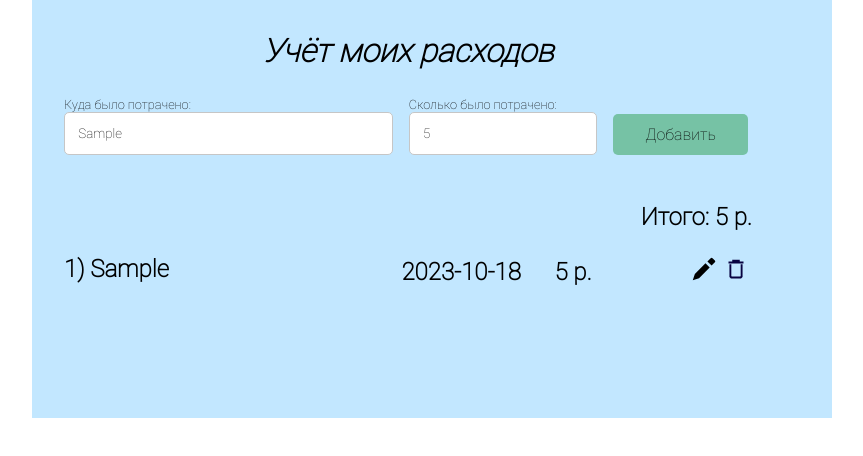
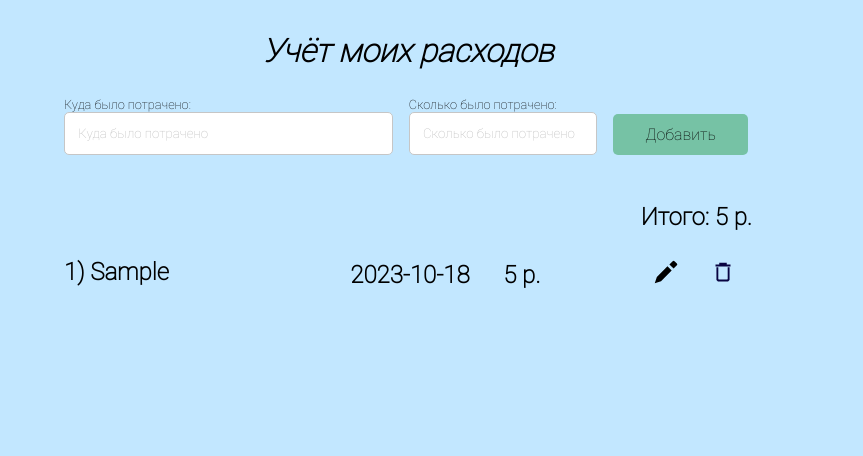
Before and after one commit to VadimShkedov/expenseAccounting-project, a React (Create React App) app: page / in a window 1280 px wide. Both pictures are taken after typing "Sample", "5" into the empty fields and a click on the button "Добавить". Shown: the top 456 px of the page, without its empty margins (208-1071 px from the left). Built offline with nearby package versions, Linux system fonts and the light colour scheme.

Commit message:
refactor: change style code and bugs

```diff
--- a/src/DisplayExpenses/index.jsx
+++ b/src/DisplayExpenses/index.jsx
@@ -1,21 +1,21 @@
-import EditingElement from "../EditingExpense";
+import EditingExpense from "../EditingExpense";
 import ExpenseElement from "../ExpenseElement";
 import "./styles.css";
 
-const DisplayExpenses = ({ list, sum, editExpenseHandler, editingExpense, fieldChange, validation }) =>
+const DisplayExpenses = ({ list, sum, handleEditingExpense, handleDeletingExpense, editingExpense, handleChangeField, validationField }) =>
   <div className="displayExpenses">
     <div className="displayExpenses__sumExpense">Итого: {sum} р.</div>
     <div className="displayExpensesList">
       {
-        list.map((expenseValue) => {
-          const { id } = expenseValue;
+        list.map((expense) => {
+          const { id } = expense;
 
           if (editingExpense?.id === id) {
             return (
-              <EditingElement
+              <EditingExpense
                 expense={editingExpense}
-                validationField={validation}
-                handleFieldChange={fieldChange}
+                validationField={validationField}
+                handleChangeField={handleChangeField}
                 key={id}
               />
             )
@@ -23,8 +23,9 @@ const DisplayExpenses = ({ list, sum, editExpenseHandler, editingExpense, fieldC
 
           return (
             <ExpenseElement
-              expense={expenseValue}
-              handleEditExpense={editExpenseHandler}
+              expense={expense}
+              handleDeletingExpense={handleDeletingExpense}
+              handleEditingExpense={handleEditingExpense}
               key={id}
             />
           )
--- a/src/EditingExpense/index.jsx
+++ b/src/EditingExpense/index.jsx
@@ -1,15 +1,15 @@
 import "./styles.css"
 
-const EditingExpense = ({ expense, validationField, handleFieldChange }) => {
+const EditingExpense = ({ expense, validationField, handleChangeField }) => {
   const { whereSpent, howMuch, date } = expense;
 
   return (
-    <form className="editingExpense">
-      <input type="text" className="editingExpense__expenseName" id="whereSpent" value={whereSpent} onChange={handleFieldChange} />
-      <input type="date" id="date" value={date} onChange={handleFieldChange} />
-      <input type="number" id="howMuch" className="editingExpense__howMuch" value={howMuch} onChange={handleFieldChange} />
-      <input type="button" className="editingExpenseButtons__applyChanges" onClick={validationField} />
-    </form>
+    <div className="editingExpense">
+      <input type="text" className="editingExpense__expenseName" id="whereSpent" value={whereSpent} onChange={handleChangeField} />
+      <input type="date" id="date" value={date} onChange={handleChangeField} />
+      <input type="number" id="howMuch" className="editingExpense__howMuch" value={howMuch} onChange={handleChangeField} />
+      <button className="editingExpense__applyChanges" onClick={validationField}></button>
+    </div>
   )
 }
 
--- a/src/EditingExpense/styles.css
+++ b/src/EditingExpense/styles.css
@@ -17,11 +17,11 @@
   margin-right: 0;
 }
 
-.editingExpenseButtons__applyChanges {
+.editingExpense__applyChanges {
   background-image: url('../svg/check.svg');
 }
 
-.editingExpenseButtons__applyChanges {
+.editingExpense__applyChanges {
   background-repeat: no-repeat;
   background-position: center;
   background-color: initial;
@@ -44,10 +44,4 @@
   .editingExpense input {
     width: 75px;
   }
-
-  .editingExpenseButtons {
-    width: 350px;
-    display: flex;
-    flex-direction: row;
-  }
 }
--- a/src/ExpenseAccounting/index.jsx
+++ b/src/ExpenseAccounting/index.jsx
@@ -3,6 +3,7 @@ import ExpenseForm from "../ExpenseForm";
 import DisplayExpenses from "../DisplayExpenses";
 import numberInputValidation from "../helpers/numberInputValidation";
 import stringInputValidation from "../helpers/stringInputValidation";
+import dateInputValidation from "../helpers/dateInputValidation";
 import "./styles.css";
 
 const ExpenseAccounting = () => {
@@ -16,13 +17,14 @@ const ExpenseAccounting = () => {
   const [editExpense, setEditExpense] = useState({
     whereSpent: "",
     howMuch: "",
-    id: -1,
+    date: "",
+    id: null,
   });
 
-  const handleEditExpenseFieldChange = (event) => {
+  const handleChangeField = (event) => {
     const { value, id } = event.target;
 
-    if (id === 'howMuch') {
+    if (!isNaN(value)) {
       setEditExpense({
         ...editExpense,
         [id]: parseInt(value),
@@ -36,10 +38,10 @@ const ExpenseAccounting = () => {
     })
   }
 
-  const handleExpenseFormFieldChange = (event) => {
+  const handleAddField = (event) => {
     const { value, id } = event.target;
 
-    if (id === 'howMuch') {
+    if (!isNaN(value)) {
       setExpense({
         ...expense,
         [id]: parseInt(value),
@@ -56,16 +58,15 @@ const ExpenseAccounting = () => {
   const addingExpenseValidation = () => {
     const { howMuch, whereSpent } = expense;
 
+    if (stringInputValidation(whereSpent)) {
+      setWarningMessage("Некорректно введённые данные");
+      return;
+    }
+
     if (numberInputValidation(howMuch)) {
       setWarningMessage("Некорректно введённое число, допустимый диапозон от 1 до 100000");
       return;
     }
-
-    if (stringInputValidation(whereSpent)) {
-      setWarningMessage("Некорректно введённые данные");
-      return;
-    }
-    setWarningMessage("");
 
     expensesSum.current += howMuch;
     const dateToISO = new Date().toISOString();
@@ -76,19 +77,29 @@ const ExpenseAccounting = () => {
       date: dateToISO.split('T')[0],
     };
 
+    setExpense({
+      whereSpent: "",
+      howMuch: "",
+    });
+    setWarningMessage("");
     setCurrentExpenseList([...currentExpenseList, modifiedExpense]);
   }
 
   const editingExpenseValidation = () => {
-    const { howMuch, whereSpent, id } = editExpense;
+    const { howMuch, whereSpent, id, date } = editExpense;
+
+    if (stringInputValidation(whereSpent)) {
+      setWarningMessage("Некорректно введённые данные");
+      return;
+    }
+
+    if (dateInputValidation(date)) {
+      setWarningMessage("Некорректно введённая дата");
+      return;
+    }
 
     if (numberInputValidation(howMuch)) {
       setWarningMessage("Некорректно введённое число, допустимый диапозон от 1 до 100000");
-      return;
-    }
-
-    if (stringInputValidation(whereSpent)) {
-      setWarningMessage("Некорректно введённые данные");
       return;
     }
 
@@ -96,32 +107,24 @@ const ExpenseAccounting = () => {
     expensesSum.current += diffBetweenOldNewCost;
     currentExpenseList[id] = editExpense;
 
-    setEditExpense(null);
     setCurrentExpenseList(currentExpenseList);
     setWarningMessage("");
+    setEditExpense({
+      whereSpent: "",
+      howMuch: "",
+      date: "",
+      id: null,
+    });
   }
 
-  const handleEditingExpense = (expenseId, isDeleting = false) => {
-    if (isDeleting) {
-      const expenseListAfterDelete = [];
+  const handleDeleteExpense = (expenseId) => {
+    expensesSum.current -= currentExpenseList[expenseId].howMuch;
+    const expenseListAfterDelete = currentExpenseList.filter((value) => value.id !== expenseId);
 
-      currentExpenseList.forEach((value, index) => {
-        if (index < expenseId) {
-          expenseListAfterDelete.push(value);
-        }
+    setCurrentExpenseList(expenseListAfterDelete);
+  }
 
-        if (index > expenseId) {
-          value.id--;
-          expenseListAfterDelete.push(value);
-        }
-      })
-      expensesSum.current -= currentExpenseList[expenseId].howMuch;
-      setCurrentExpenseList(expenseListAfterDelete);
-      return;
-    }
-
-    setEditExpense(currentExpenseList[expenseId]);
-  }
+  const handleEditingExpense = (expenseId) => setEditExpense(currentExpenseList[expenseId]);
 
   return (
     <section className="expenseAccounting">
@@ -130,15 +133,17 @@ const ExpenseAccounting = () => {
         expense={expense}
         warning={warningMessage}
         validation={addingExpenseValidation}
-        handleFields={handleExpenseFormFieldChange}
+        handleFields={handleAddField}
       />
       <DisplayExpenses
         sum={expensesSum.current}
         list={currentExpenseList}
         editingExpense={editExpense}
-        editExpenseHandler={handleEditingExpense}
-        fieldChange={handleEditExpenseFieldChange}
-        validation={editingExpenseValidation}
+
+        handleEditingExpense={handleEditingExpense}
+        handleDeletingExpense={handleDeleteExpense}
+        handleChangeField={handleChangeField}
+        validationField={editingExpenseValidation}
       />
     </section>
   )
--- a/src/ExpenseAccounting/styles.css
+++ b/src/ExpenseAccounting/styles.css
@@ -1,5 +1,4 @@
 .expenseAccounting {
-  background-color: #C2E7FF;
   margin: auto;
   position: relative;
   padding: 2rem;
--- a/src/ExpenseElement/index.jsx
+++ b/src/ExpenseElement/index.jsx
@@ -1,21 +1,21 @@
 import "./styles.css";
 
-const ExpenseElement = ({ expense, handleEditExpense }) => {
+const Expense = ({ expense, handleEditingExpense, handleDeletingExpense }) => {
   const { id, whereSpent, howMuch, date } = expense;
 
   return (
-    <div className="expenseElement">
-      <p className="expenseElement__expenseName">{id + 1 + ")"} {whereSpent}</p>
-      <div className="expenseElementInfo">
+    <div className="expense">
+      <p className="expense__expenseName">{id + 1 + ")"} {whereSpent}</p>
+      <div className="expenseInfo">
         <p>{date}</p>
-        <p className="expenseElementInfo__howMuch">{howMuch} р.</p>
-        <div className="expenseElementInfoButtons">
-          <input type="button" className="expenseElementInfoButtons__edit" onClick={() => handleEditExpense(id)} />
-          <input type="button" className="expenseElementInfoButtons__delete" onClick={() => handleEditExpense(id, true)}/>
+        <p className="expenseInfo__howMuch">{howMuch} р.</p>
+        <div className="expenseInfoButtons">
+          <button className="expenseInfoButtons__edit" onClick={() => handleEditingExpense(id)}></button>
+          <button className="expenseInfoButtons__delete" onClick={() => handleDeletingExpense(id)}></button>
         </div>
       </div>
     </div>
   )
 }
 
-export default ExpenseElement;
+export default Expense;
--- a/src/ExpenseElement/styles.css
+++ b/src/ExpenseElement/styles.css
@@ -1,44 +1,47 @@
-.expenseElement {
+.expense {
   display: flex;
   justify-content: space-between;
   font-weight: 700;
+  align-items: center;
 }
 
-.expenseElementInfo  {
+.expenseInfo {
   display: flex;
   justify-content: space-between;
   align-items: center;
 }
 
-.expenseElementInfo > * {
+.expenseInfo > * {
   margin: 0.5em 0.7em;
 }
 
-.expenseElementInfo > p {
+.expenseInfo > p {
   height: 23px;
 }
 
-.expenseElementInfo__howMuch {
+.expenseInfo__howMuch {
   width: 100px;
 }
 
-.expenseElement__expenseName {
-  width: 290px;
+.expense__expenseName {
+  width: 250px;
 }
 
-.expenseElementInfoButtons {
+.expenseInfoButtons {
   margin-right: 0;
+  display: flex;
 }
 
-.expenseElementInfoButtons__edit {
+.expenseInfoButtons__edit {
   background-image: url('../svg/pencil.svg');
 }
 
-.expenseElementInfoButtons__delete {
+.expenseInfoButtons__delete {
   background-image: url('../svg/trash.svg');
 }
 
-.expenseElementInfoButtons__edit, .expenseElementInfoButtons__delete {
+.expenseInfoButtons__edit,
+.expenseInfoButtons__delete {
   background-repeat: no-repeat;
   background-position: center;
   background-color: initial;
@@ -48,25 +51,25 @@
 }
 
 @media (max-width: 795px) {
-  .expenseElement {
+  .expense {
     margin-bottom: 1em;
   }
 
-  .expenseElementInfo {
+  .expenseInfo {
     flex-direction: column;
     align-items: end;
   }
 
-  .expenseElement__expenseName {
+  .expense__expenseName {
     width: 176px;
   }
 
-  .expenseElementInfo > * {
+  .expenseInfo > * {
     margin: 1rem 0;
     text-align: end;;
   }
 
-  .expenseElementInfoButtons {
+  .expenseInfoButtons {
     display: flex;
     min-width: 100%;
     margin-right: 0;
@@ -74,7 +77,7 @@
     align-self: center;
   }
 
-  .expenseElementInfoButtons > * {
+  .expenseInfoButtons > * {
     background-size: 45px;
   }
 }
--- /dev/null
+++ b/src/helpers/dateInputValidation.js
@@ -0,0 +1,11 @@
+const dateInputValidation = (stringDate) => {
+  const dateInRegexp = new RegExp("^((19|20)[0-9]{2})-(0?[1-9]|1[012])-(0?[1-9]|[12][0-9]|3[01])$");
+  const isDate = dateInRegexp.test(stringDate);
+
+  const timeInMilliseconds = new Date(stringDate).getTime();
+  const dateBottomLine = new Date("2000-01-01").getTime();
+
+  return (!isDate || (timeInMilliseconds > Date.now() && dateBottomLine < timeInMilliseconds));
+}
+
+export default dateInputValidation;
--- a/src/index.css
+++ b/src/index.css
@@ -2,6 +2,7 @@
 
 body {
   margin: 0;
+  background-color: #C2E7FF;
 }
 
 button,
```
